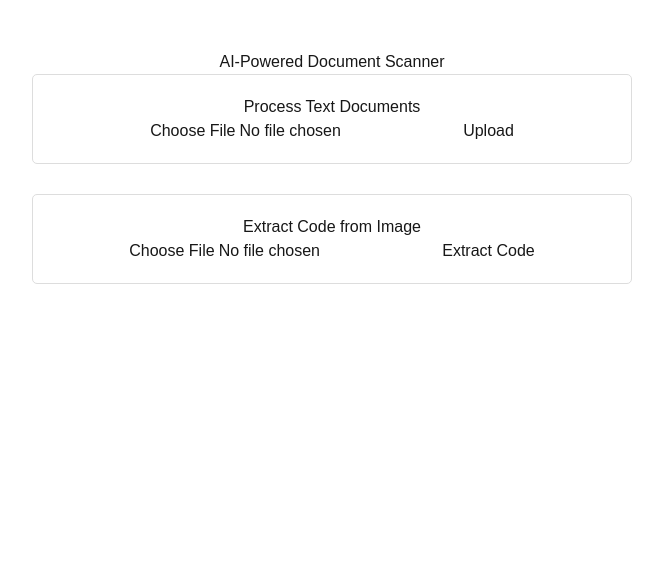
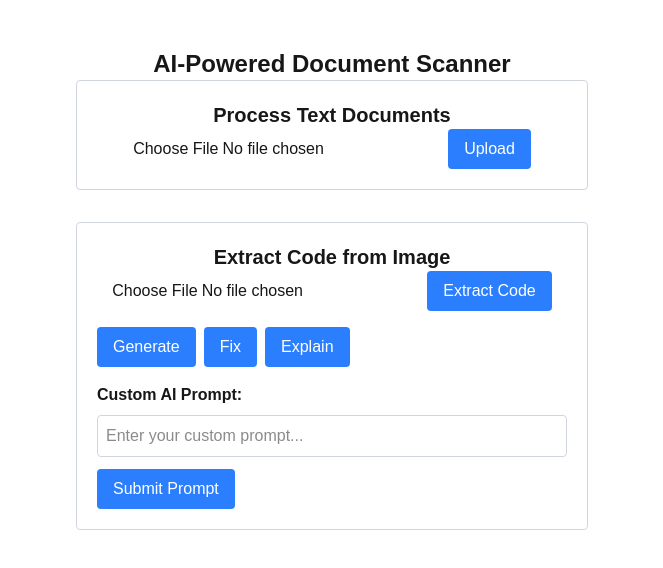
Before and after one commit to harryfrzz/AI-medical-doc-scanner, a Next.js app: page / in a window 1280 px wide. Shown: the top 568 px of the page, without its empty margins (308-971 px from the left). Built offline with nearby package versions, Linux system fonts and the light colour scheme.

Commit message:
Tailwind css support

```diff
--- a/src/app/page.tsx
+++ b/src/app/page.tsx
@@ -8,8 +8,8 @@ export default function Home() {
     const [extractedText, setExtractedText] = useState("");
     const [summary, setSummary] = useState("");
     const [extractedCode, setExtractedCode] = useState("");
-    const [aiResponse, setAiResponse] = useState(""); // ✅ Stores AI-generated/fixed/explained code
-    const [customPrompt, setCustomPrompt] = useState(""); // ✅ Custom prompt input
+    const [aiResponse, setAiResponse] = useState("");
+    const [customPrompt, setCustomPrompt] = useState("");
     const [error, setError] = useState<string | null>(null);
     const [loading, setLoading] = useState(false);
     const [processingCode, setProcessingCode] = useState(false);
@@ -52,7 +52,7 @@ export default function Home() {
         setProcessingCode(true);
         setError(null);
         setExtractedCode("");
-        setAiResponse(""); // ✅ Reset AI response when new extraction happens
+        setAiResponse("");
 
         try {
             const response = await axios.post("http://127.0.0.1:8000/extract_code", formData, {
@@ -70,23 +70,21 @@ export default function Home() {
         }
     };
 
-    // AI Operations
     const handleAIAction = async (action: "generate" | "fix" | "explain" | "custom", customPrompt: string = "") => {
         if (!extractedCode) {
             alert("No extracted code available!");
             return;
         }
 
-        // Prepare request payload
         const payload = action === "custom"
-            ? { code: extractedCode, custom_prompt: customPrompt } // 🔹 Use `custom_prompt`
+            ? { code: extractedCode, custom_prompt: customPrompt }
             : { code: extractedCode };
 
         try {
             const response = await axios.post(`http://127.0.0.1:8000/${action}`, payload);
 
             console.log(`✅ AI ${action} Response:`, response.data);
-            setAiResponse(response.data.result || "No response from AI."); // ✅ Store AI response in state
+            setAiResponse(response.data.result || "No response from AI.");
 
         } catch (error) {
             const err = error as any;
@@ -95,87 +93,48 @@ export default function Home() {
         }
     };
 
+    return (
+        <div className="max-w-lg mx-auto my-12 text-center">
+            <h1 className="text-2xl font-bold">AI-Powered Document Scanner</h1>
 
-    return (
-        <div className="container" style={{ maxWidth: "600px", margin: "50px auto", textAlign: "center" }}>
-            <h1>AI-Powered Document Scanner</h1>
-
-            {/* Document Upload Section */}
-            <div style={{ marginBottom: "30px", padding: "20px", border: "1px solid #ddd", borderRadius: "5px" }}>
-                <h2>Process Text Documents</h2>
-                <input type="file" onChange={(e) => setFile(e.target.files?.[0] || null)} />
-                <button onClick={handleUpload} disabled={loading} style={{ marginLeft: "10px" }}>
+            <div className="mb-8 p-5 border border-gray-300 rounded">
+                <h2 className="text-xl font-semibold">Process Text Documents</h2>
+                <input type="file" onChange={(e) => setFile(e.target.files?.[0] || null)} className="mt-2" />
+                <button onClick={handleUpload} disabled={loading} className="ml-3 px-4 py-2 bg-blue-500 text-white rounded">
                     {loading ? "Processing..." : "Upload"}
                 </button>
-                {error && <p style={{ color: "red" }}>❌ {error}</p>}
-                {extractedText && (
-                    <div style={{ textAlign: "left", marginTop: "20px" }}>
-                        <h3>Extracted Text:</h3>
-                        <p>{extractedText}</p>
-                    </div>
-                )}
-                {summary && (
-                    <div style={{ textAlign: "left", marginTop: "20px", background: "#000", padding: "10px", borderRadius: "5px", color: "#fff" }}>
-                        <h3>Summary:</h3>
-                        <p>{summary}</p>
-                    </div>
-                )}
+                {error && <p className="text-red-500">❌ {error}</p>}
+                {extractedText && <div className="mt-5 text-left"><h3 className="font-semibold">Extracted Text:</h3><p>{extractedText}</p></div>}
+                {summary && <div className="mt-5 text-left bg-black text-white p-3 rounded"><h3 className="font-semibold">Summary:</h3><p>{summary}</p></div>}
             </div>
 
-            {/* Code Image Upload Section */}
-            <div style={{ padding: "20px", border: "1px solid #ddd", borderRadius: "5px", marginTop: "20px" }}>
-                <h2>Extract Code from Image</h2>
-                <input type="file" onChange={(e) => setCodeImage(e.target.files?.[0] || null)} />
-                <button onClick={handleCodeExtraction} disabled={processingCode} style={{ marginLeft: "10px" }}>
+            <div className="p-5 border border-gray-300 rounded">
+                <h2 className="text-xl font-semibold">Extract Code from Image</h2>
+                <input type="file" onChange={(e) => setCodeImage(e.target.files?.[0] || null)} className="mt-2" />
+                <button onClick={handleCodeExtraction} disabled={processingCode} className="ml-3 px-4 py-2 bg-blue-500 text-white rounded">
                     {processingCode ? "Extracting..." : "Extract Code"}
                 </button>
-                {extractedCode && (
-                    <div style={{ textAlign: "left", marginTop: "20px", background: "#1e1e1e", color: "#fff", padding: "10px", borderRadius: "5px" }}>
-                        <h3>Extracted Code:</h3>
-                        <pre style={{ whiteSpace: "pre-wrap", wordBreak: "break-word" }}>{extractedCode}</pre>
+                {extractedCode && <div className="mt-5 text-left bg-gray-900 text-white p-3 rounded"><h3 className="font-semibold">Extracted Code:</h3><pre className="whitespace-pre-wrap break-words">{extractedCode}</pre></div>}
 
-                        {/* AI Action Buttons */}
-                        <div style={{ marginTop: "10px", display: "flex", justifyContent: "space-between" }}>
-                            <button onClick={() => handleAIAction("generate")} style={buttonStyle}>Generate</button>
-                            <button onClick={() => handleAIAction("fix")} style={buttonStyle}>Fix</button>
-                            <button onClick={() => handleAIAction("explain")} style={buttonStyle}>Explain</button>
-                        </div>
+                <div className="mt-4 flex gap-2">
+                    <button onClick={() => handleAIAction("generate")} className="px-4 py-2 bg-blue-500 text-white rounded">Generate</button>
+                    <button onClick={() => handleAIAction("fix")} className="px-4 py-2 bg-blue-500 text-white rounded">Fix</button>
+                    <button onClick={() => handleAIAction("explain")} className="px-4 py-2 bg-blue-500 text-white rounded">Explain</button>
+                </div>
 
-                        {/* ✅ Custom Prompt Input Area */}
-                        <div style={{ marginTop: "10px", textAlign: "left" }}>
-                            <h3>Custom AI Prompt:</h3>
-                            <input
-                                type="text"
-                                value={customPrompt}
-                                onChange={(e) => setCustomPrompt(e.target.value)}
-                                placeholder="Enter your custom prompt..."
-                                style={{ width: "100%", padding: "8px", marginTop: "5px", borderRadius: "5px", border: "1px solid #ddd" }}
-                            />
-                            <button onClick={() => handleAIAction("custom", customPrompt)} style={{ ...buttonStyle, marginTop: "10px" }}>Submit Prompt</button>
-                        </div>
-                    </div>
-                )}
-
+                <div className="mt-4 text-left">
+                    <h3 className="font-semibold">Custom AI Prompt:</h3>
+                    <input type="text" value={customPrompt} onChange={(e) => setCustomPrompt(e.target.value)} placeholder="Enter your custom prompt..." className="w-full p-2 mt-2 border border-gray-300 rounded" />
+                    <button onClick={() => handleAIAction("custom", customPrompt)} className="mt-3 px-4 py-2 bg-blue-500 text-white rounded">Submit Prompt</button>
+                </div>
                 {/* ✅ AI Response Section */}
                 {aiResponse && (
-                    <div style={{ textAlign: "left", marginTop: "20px", background: "#282c34", color: "#fff", padding: "10px", borderRadius: "5px", overflow:"scroll" }}>
-                        <h3>AI Response:</h3>
-                        <pre style={{ whiteSpace: "pre-wrap", wordBreak: "break-word" }}>{aiResponse}</pre>
+                    <div className="text-left mt-5 bg-gray-900 text-white p-3 rounded-lg overflow-scroll">
+                        <h3 className="text-lg font-semibold">AI Response:</h3>
+                        <pre className="whitespace-pre-wrap break-words">{aiResponse}</pre>
                     </div>
                 )}
             </div>
         </div>
     );
 }
-
-// Button Styling
-const buttonStyle: React.CSSProperties = {
-    backgroundColor: "#007bff",
-    color: "white",
-    border: "none",
-    padding: "10px",
-    borderRadius: "5px",
-    cursor: "pointer",
-    flex: 1,
-    margin: "0 5px"
-};
```
